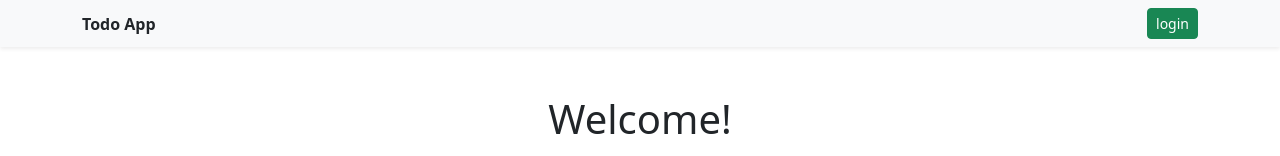
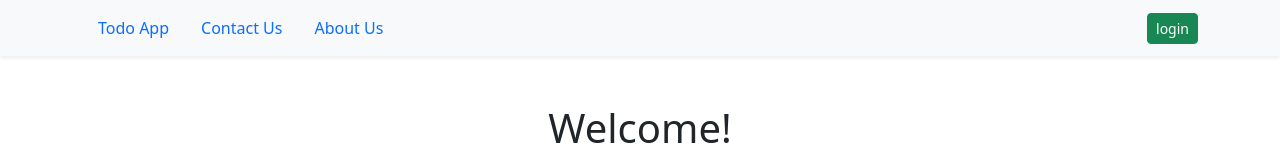
Before and after one commit to Alishamsimourkani/todo-pure-react, a React (Create React App) app: page / in a window 1280 px wide. Shown: the top 156 px of the page. Built offline with nearby package versions, Linux system fonts and the light colour scheme; no server answers.

Commit message:
add nav link and some other page to routing

```diff
--- a/src/Components/Layouts/Header.js
+++ b/src/Components/Layouts/Header.js
@@ -1,5 +1,6 @@
 import React, { useContext } from "react";
 import AuthContext from "../../Context/auth";
+import { NavLink } from "react-router-dom";
 
 function Header() {
     const authContext = useContext(AuthContext);
@@ -11,7 +12,38 @@ function Header() {
         <header>
             <div className="navbar navbar-dark bg-light shadow-sm mb-5">
                 <div className="container d-flex justify-content-between">
-                    <strong>Todo App</strong>
+                    <div className="d-felx">
+                        <ul className="nav justify-content-center">
+                            <li className="nav-item">
+                                <NavLink to={`/`} className={({ isActive }) =>
+                                    isActive
+                                        ? "nav-link active"
+                                        : "nav-link"
+                                }
+                                    aria-current="page">Todo App</NavLink>
+                            </li>
+                            <li className="nav-item">
+                                <NavLink to={`/contact-us/1`} className={({ isActive }) =>
+                                    isActive
+                                        ? "nav-link active"
+                                        : "nav-link"
+                                }  >Contact Us</NavLink>
+                            </li>
+                            <li className="nav-item">
+                                <NavLink to={{
+                                    pathname: `/about-us`,
+                                    search: "?name=ali",
+                                    hash: "#info"
+                                }} className={({ isActive }) =>
+                                    isActive
+                                        ? "nav-link active"
+                                        : "nav-link"
+                                } >About Us</NavLink>
+                            </li>
+                        </ul>
+                    </div>
+
+
                     {
                         !authContext.authenticated
                             ? <button type="button" className="btn btn-sm btn-success" onClick={doLogin}>login</button>
--- /dev/null
+++ b/src/Routes/About.jsx
@@ -0,0 +1,14 @@
+import Header from './../Components/Layouts/Header';
+export default function About() {
+    return (
+        <>
+            <Header />
+            <section className="jumbotron">
+                <div className="container d-flex flex-column align-items-center">
+                    <h1 className="jumbotron-heading">About Us</h1>
+                    <p className="lead text-muted">To get started, add some items to your list:</p>
+                </div>
+            </section>
+        </>
+    )
+};
--- a/src/Routes/contact.jsx
+++ b/src/Routes/contact.jsx
@@ -1,5 +1,5 @@
 import { Form } from "react-router-dom";
-
+import Header from './../Components/Layouts/Header';
 export default function Contact() {
     const contact = {
         first: "Your",
@@ -11,6 +11,10 @@ export default function Contact() {
     };
 
     return (
+        <>
+            <Header />
+            <section className="jumbotron">
+                <div className="container d-flex flex-column align-items-center">
                     <div id="contact">
                         <div>
                             <img
@@ -62,6 +66,9 @@ export default function Contact() {
                             </div>
                         </div>
                     </div>
+                </div>
+            </section>
+        </>
     );
 }
 
```
Also changed, not shown: src/index.js (+7 -2 lines). Lines whose indentation alone changed are shown as unchanged.
